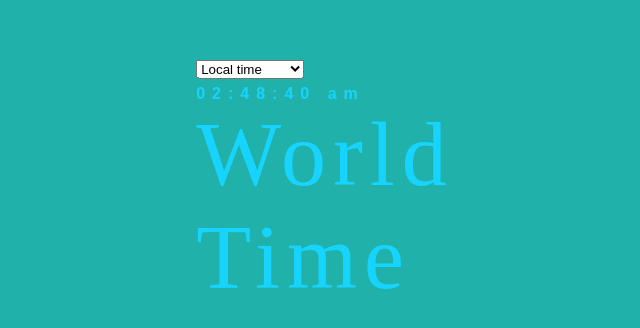
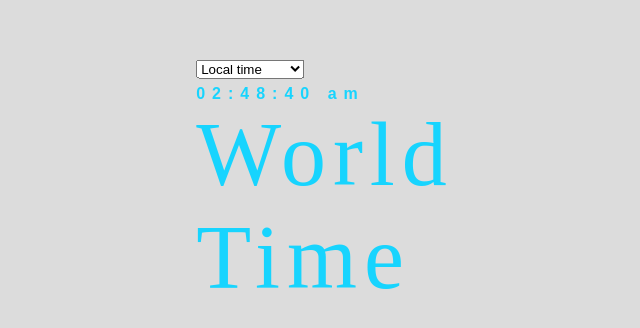
Before and after one commit to choyb123/wclock, a plain HTML site: page index.html in a window 1280 px wide. Shown: the part 216-544 px from the top of the page, without its empty margins (315-955 px from the left). Drawn offline with Linux system fonts and the light colour scheme.

Commit message:
Update index.html

```diff
--- a/index.html
+++ b/index.html
@@ -1,7 +1,7 @@
 <html>
   <style>
 body {
-    background: lightseagreen;
+    background: gainsboro;
 }
 
 .time {
```
